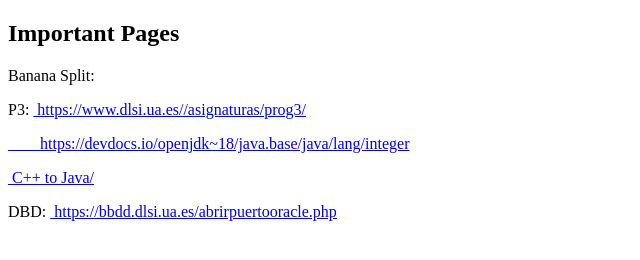
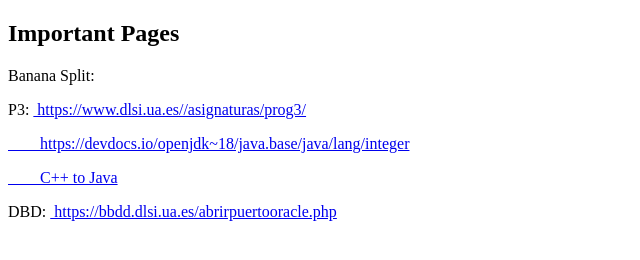
Before and after one commit to samuel2793/Important-Pages-UA, a plain HTML site: page index.html in a window 1280 px wide. Shown: the full height of the page, 0-640 px from the left. Drawn offline with Linux system fonts and the light colour scheme.

Commit message:
Update index.html

```diff
--- a/index.html
+++ b/index.html
@@ -13,7 +13,7 @@
 <h>P3: </h>
 <a href="https://www.dlsi.ua.es//asignaturas/prog3/">&nbsphttps://www.dlsi.ua.es//asignaturas/prog3/</a></p>
 <a href="https://devdocs.io/openjdk~18/java.base/java/lang/integer">&nbsp&nbsp&nbsp&nbsp&nbsp&nbsp&nbsp&nbsphttps://devdocs.io/openjdk~18/java.base/java/lang/integer</a></p>
-<a href="images/C++toJava">&nbspC++ to Java/</a></p>
+<a href="images/C++toJava.png">&nbsp&nbsp&nbsp&nbsp&nbsp&nbsp&nbsp&nbspC++ to Java</a></p>
 
 <h>DBD: </h>
 <a href="https://bbdd.dlsi.ua.es/abrirpuertooracle.php">&nbsphttps://bbdd.dlsi.ua.es/abrirpuertooracle.php</a></p>
```
